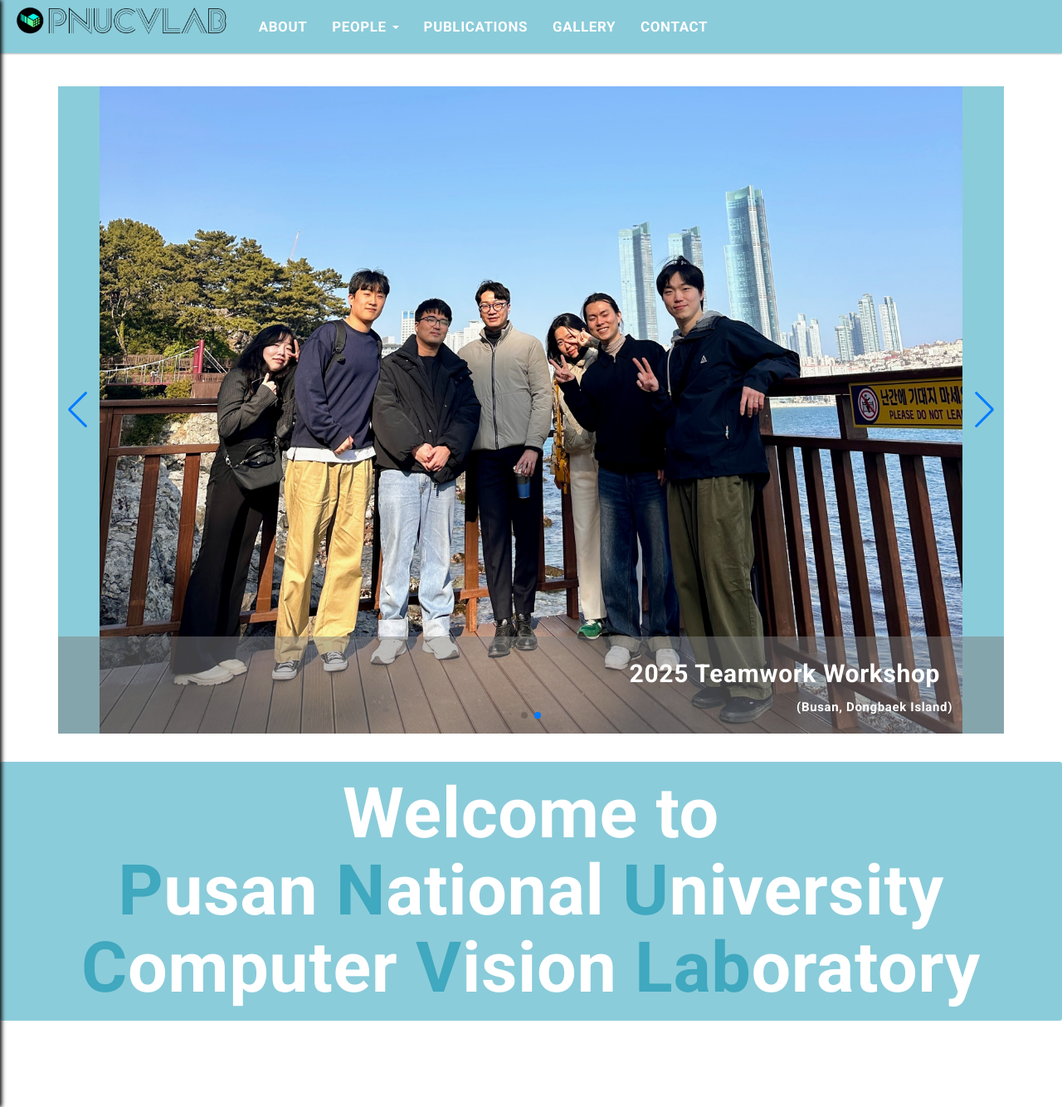
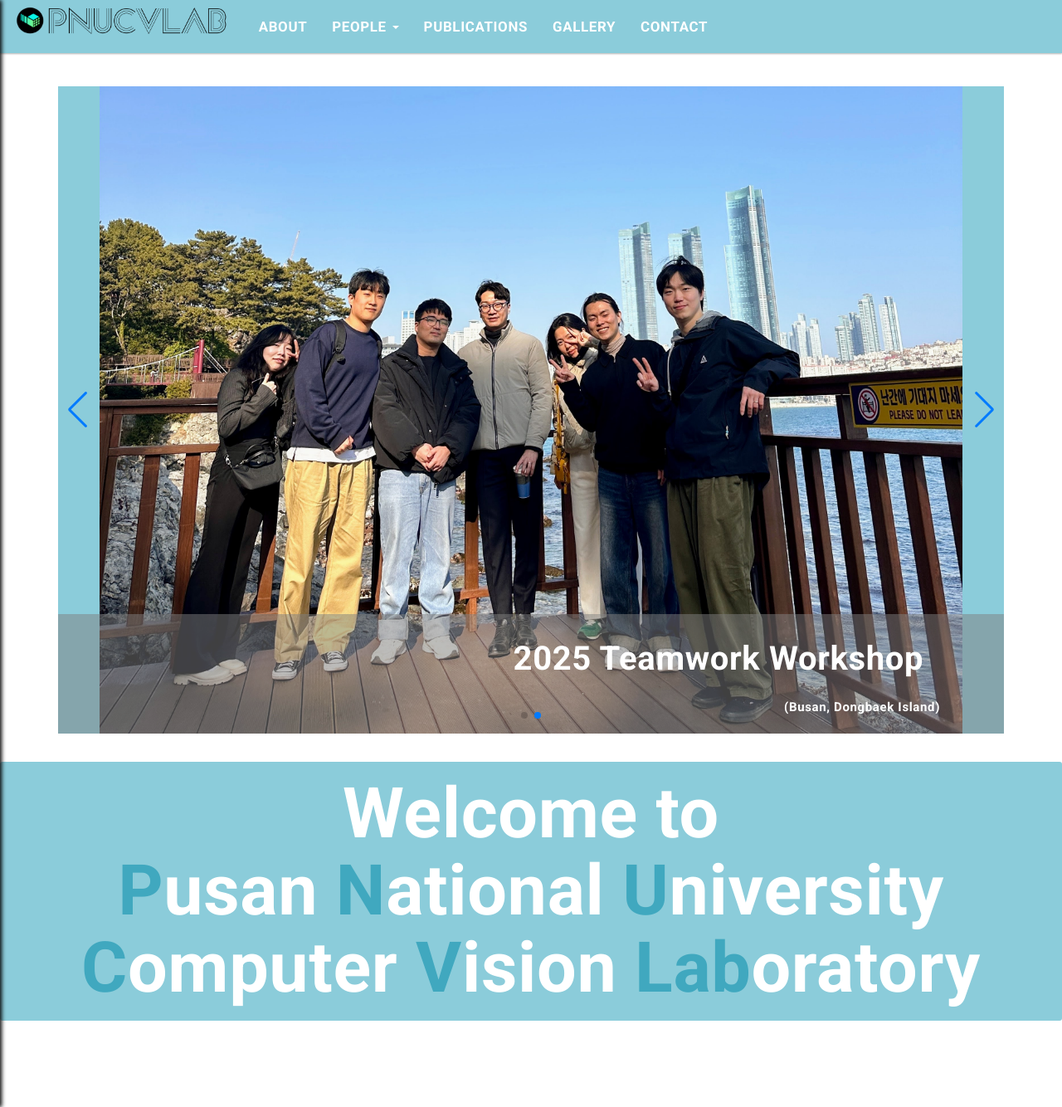
Before and after one commit to pnucvlab/pnucvlab.github.io, a Jekyll site: the page built from index.html, in a window 1280 px wide and 1334 px high. Shown: the whole window at 83% size. Built offline with Jekyll 4.4.1, drawn with Linux system fonts in a browser that asks for light colours; the list of posts is cut into pages by our own code.

Commit message:
add notice wrapper mobile mode

```diff
--- a/assets/css/main.css
+++ b/assets/css/main.css
@@ -25,7 +25,7 @@
   }
 
   .notice-swiper .notice-slide .notice-title {
-	font-size: 30px;
+	font-size: 40px;
 	font-weight: 700;
 	margin-right: 2em;
 	text-align: right;
@@ -34,7 +34,7 @@
 
   .notice-swiper .notice-slide .notice-text {
 	font-size: 15px;
-	margin-right: 3em;
+	margin-right: 4em;
 	font-weight: 600;
 	text-align: right;
 	color: #ffffff;
@@ -58,6 +58,9 @@
 	color: #ffffff;
 	padding: 1em;
 	box-sizing: border-box;
+	display: flex;
+	flex-direction: column;
+	gap: 0.5em;
   }
 
   .notice-slider-container {
@@ -80,7 +83,10 @@
 
 	/* 텍스트 영역 패딩·정렬 조정 */
 	.notice-swiper .notice-slide .notice-content {
-	  padding: 0.8em 0.5em;
+	  padding: 0 0.5em;
+	  display: flex;
+	  flex-direction: column;
+	  gap: 0.5em;
 	}
 
 	/* 제목·본문 폰트 크기 및 중앙 정렬 */
--- a/index.html
+++ b/index.html
@@ -19,8 +19,8 @@
           >
         </div>
         <div class="notice-content">
-           <div class="notice-title" style="margin-bottom: 0.2em;">2025 한국컴퓨터종합학술대회(KCC 2025)</div>
-           <div class="notice-text" style="margin-top: 0;">(Jeju, Seogwipo)</div>
+           <div class="notice-title">2025 한국컴퓨터종합학술대회(KCC 2025)</div>
+           <div class="notice-text">(Jeju, Seogwipo)</div>
         </div>
       </div>
 
```
